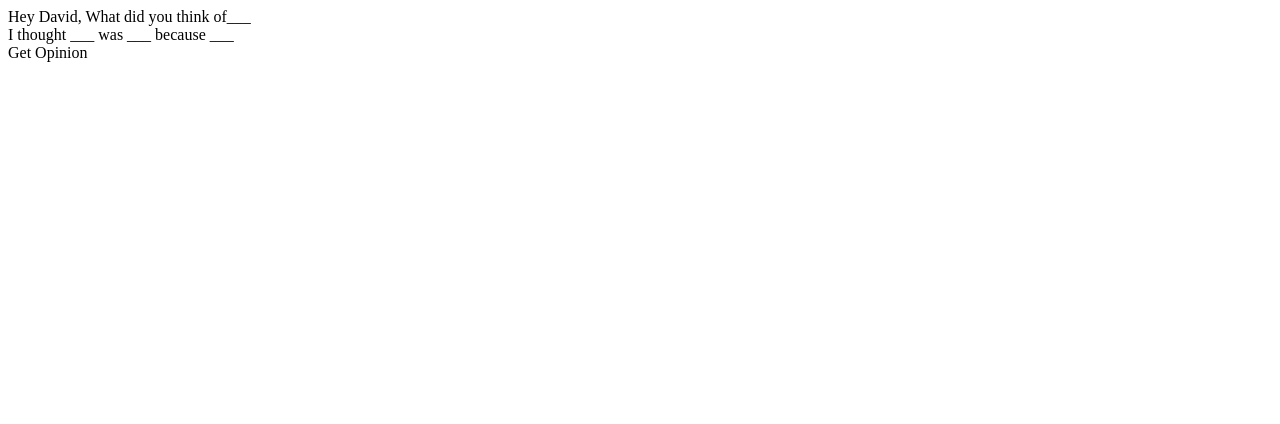
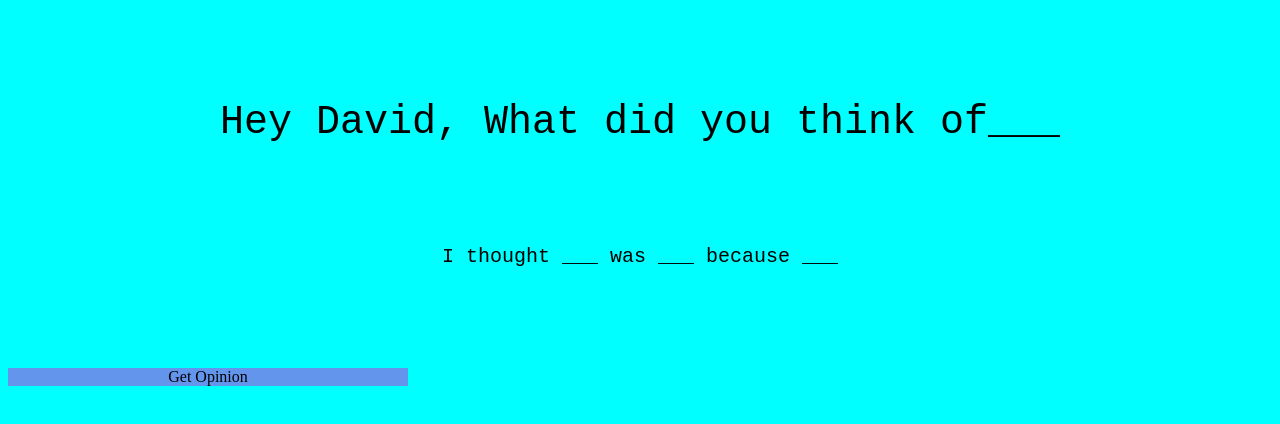
Before and after one commit to ddoc900/mixed_messages, a plain HTML site: page Index.html in a window 1280 px wide. Drawn offline with Linux system fonts and the light colour scheme.

Commit message:
html and css refine

```diff
--- a/Index.html
+++ b/Index.html
@@ -1,6 +1,8 @@
 <!DOCTYPE html>
 <html lang="en">
 <head>
+    <link rel="stylesheet" href="./Style.css">
+
     <meta charset="UTF-8">
     <meta http-equiv="X-UA-Compatible" content="IE=edge">
     <meta name="viewport" content="width=device-width, initial-scale=1.0">
@@ -18,5 +20,9 @@
     <div class="button">
         <span>Get Opinion</span>
     </div>
+
+
+<script src="./Script.js"></script>
+
 </body>
 </html>
--- a/Style.css
+++ b/Style.css
@@ -0,0 +1,26 @@
+html {
+    background-color: aqua;
+    display: block;
+}
+
+.title {
+    font-size: 40px;
+    font-family: 'Courier New', Courier, monospace;
+    text-align: center;
+    margin: 100px;
+}
+
+.opinion {
+    font-size: 20px;
+    font-family: 'Courier New', Courier, monospace;
+    text-align: center;
+    margin: 100px;
+}
+
+.button {
+    background-color: cornflowerblue;
+    border: 1;
+    border-color: black;
+    text-align: center;
+    width: 400px;
+}
```
